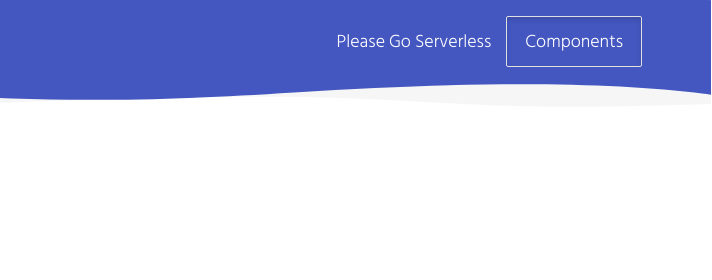
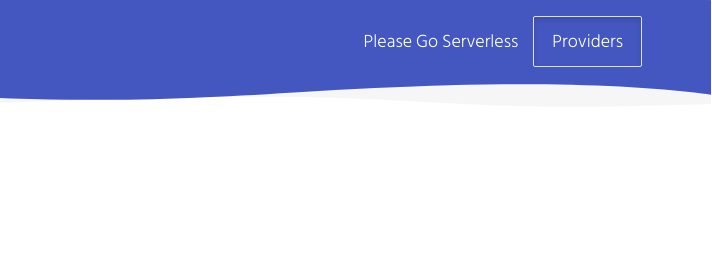
Before and after one commit to DarthMarino/PleaseGoServerless, a plain HTML site: page components.html in a window 1280 px wide. Shown: the top 280 px of the page, 568-1280 px from the left. Drawn offline with Linux system fonts and the light colour scheme.

Commit message:
Fixed index

```diff
--- a/components.html
+++ b/components.html
@@ -45,7 +45,7 @@
           <li><a href="./project.html" title="">Please Go Serverless</a></li>
           <li>
             <p>
-              <a href="./components.html" class="btn btn-default navbar-btn" title="">Components</a>
+              <a href="./components.html" class="btn btn-default navbar-btn" title="">Providers</a>
             </p>
           </li>
 
```
